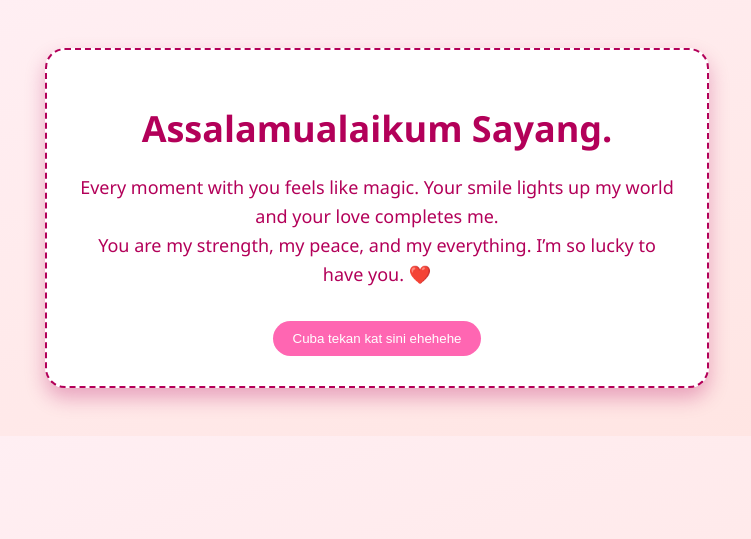
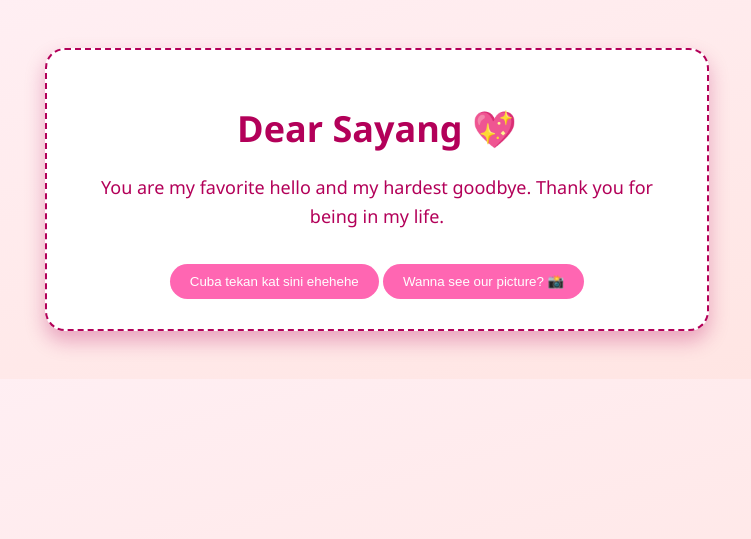
Before and after one commit to arifnoob0/digital-love-letter, a Flask app: page / in a window 1280 px wide. Shown: the top 539 px of the page, without its empty margins (263-1014 px from the left). Run offline with Flask 3, Linux system fonts and the light colour scheme.

Commit message:
Add toggle buttons for secret message and our picture

```diff
--- a/templates/index.html
+++ b/templates/index.html
@@ -1,31 +1,35 @@
 <!DOCTYPE html>
-<html lang="eng">
+<html lang="en">
 <head>
 	<meta charset="UTF-8">
-	<title>Untukmu Sayangku, Kyraa Khadeeja ❤️</title>
+	<title>Arif's Love Letter for Kyraa 💌</title>
 	<link rel="stylesheet" href="{{ url_for('static', filename='style.css') }}">
 </head>
 <body>
 	<div class="letter-container">
-		<h1>Assalamualaikum Sayang.</h1>
-		<p>
-			Every moment with you feels like magic. Your smile lights up my world and your love completes me. <br>
-            You are my strength, my peace, and my everything. I’m so lucky to have you. ❤️
-		</p>
-		<button onclick="revealSecret()">Cuba tekan kat sini ehehehe</button>
-    <div id="secret-message" style="display:none; margin-top: 20px;">
+	    <h1>Dear Sayang 💖</h1>
+	    <p>You are my favorite hello and my hardest goodbye. Thank you for being in my life.</p>
+
+	    <button onclick="toggleSecret()">Cuba tekan kat sini ehehehe</button>
+	    <div id="secret-message" style="display: none;">
 	        <p>I love you so much and forever, sayangku ❤️</p>
 	    </div>
+
+	    <button onclick="togglePicture()">Wanna see our picture? 📸</button>
+	    <div id="our-photo" style="display: none; margin-top: 20px;">
+	        <img src="{{ url_for('static', filename='us-together.jpg') }}" alt="Us together" style="max-width: 100%; border-radius: 12px; box-shadow: 0 4px 10px rgba(0,0,0,0.3);">
+	    </div>
+	</div>
+
 	<script>
-    function revealSecret() {
-        document.getElementById("secret-message").style.display = "block";
+	    function toggleSecret() {
+	        const msg = document.getElementById("secret-message");
+	        msg.style.display = msg.style.display === "none" ? "block" : "none";
 	    }
-</script>
 
-		</div>
-		<script>
-			function revealSecret() {
-				document.getElementById('secret-message').style.display = 'block' ;
+	    function togglePicture() {
+	        const photo = document.getElementById("our-photo");
+	        photo.style.display = photo.style.display === "none" ? "block" : "none";
 	    }
 	</script>
 </body>
```
Also changed, not shown: static/us-together.jpg (added). Lines whose indentation alone changed are shown as unchanged.
